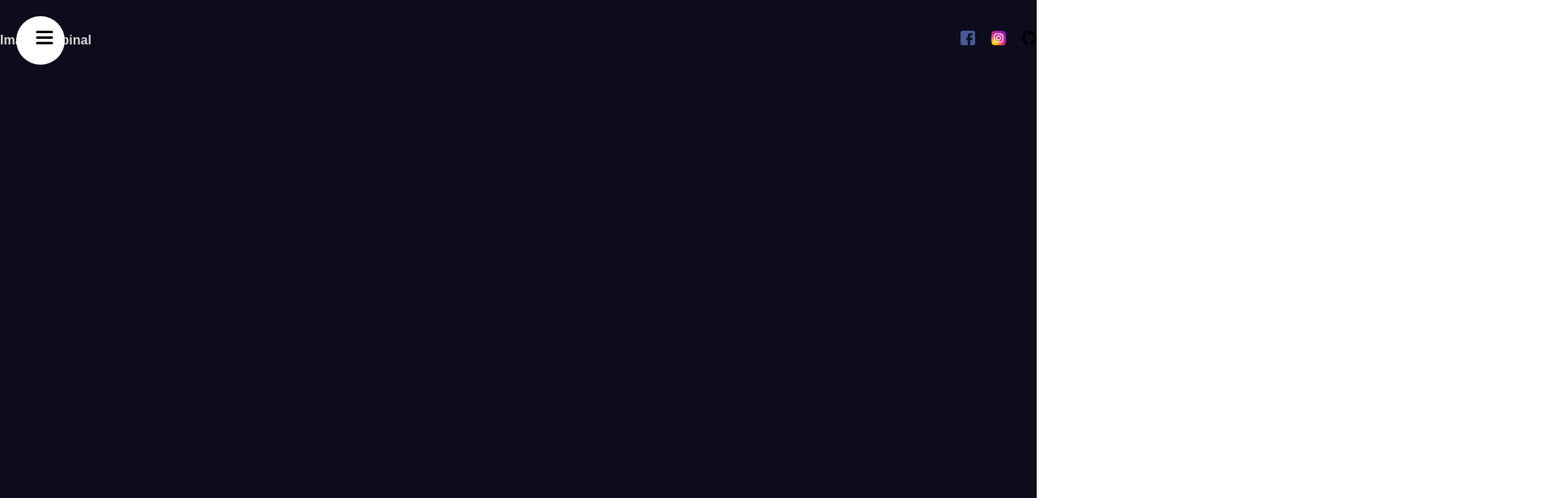
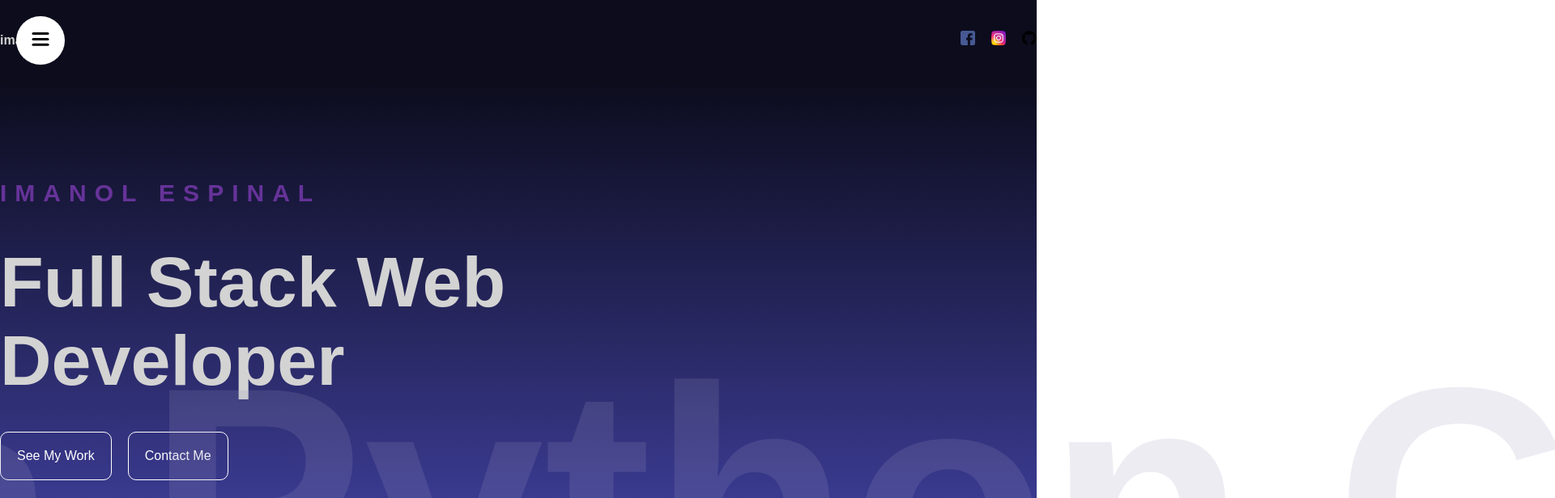
Before and after one commit to imaesp/portfolio_react, a React (Vite) app: page / in a window 1280 px wide. Shown: the top 616 px of the page at 81% size, 1920 px wide, since content can reach past the window. Built offline with nearby package versions, Linux system fonts and the light colour scheme.

Commit message:
Hero page added
Added animations for text containers

```diff
--- a/src/App.jsx
+++ b/src/App.jsx
@@ -1,6 +1,7 @@
 import { useState } from 'react'
 import './App.scss'
 import Navbar from './components/Navbar/Navbar'
+import Hero from './components/Hero/Hero'
 
 
 
@@ -11,6 +12,7 @@ function App() {
     <div>
       <section id='HomePage'>
         <Navbar></Navbar>
+        <Hero></Hero>
       </section>
       <section id='About'>About</section>
       <section id='Resume'>Resume</section>
--- /dev/null
+++ b/src/components/Hero/Hero.jsx
@@ -0,0 +1,65 @@
+import React from 'react'
+import "./Hero.scss"
+import {animate, motion} from "framer-motion"
+
+
+
+const sliderVariants = {
+    initial: {
+        x:0,
+    },
+    animate: {
+        x:"-1000%",
+        transition:{
+            repeat: Infinity,
+            repeatType: "mirror",
+            duration:80,
+        },
+    },
+};
+
+const textVariants = {
+    initial: {
+        x:-500,
+        opacity: 0,
+    },
+    animate: {
+        x:0,
+        opacity: 1,
+        transition:{
+            duration:1,
+            staggerChildren:0.1,
+        },
+    },
+    scrollButton: {
+        opacity: 0,
+        y: 10,
+        transition:{
+            duration:2,
+            repeat: Infinity,
+        },
+    },
+};
+
+function Hero() {
+  return (
+    <div className='hero'>
+        <div className='wrapper'>
+            <motion.div className='textContainer' variants={textVariants} initial="initial" animate="animate">
+                <motion.h2 variants={textVariants}>IMANOL ESPINAL</motion.h2>
+                <motion.h1 variants={textVariants}>Full Stack Web Developer</motion.h1>
+                <motion.div className='buttons' variants={textVariants}>
+                    <motion.button variants={textVariants}>See My Work</motion.button>
+                    <motion.button variants={textVariants}>Contact Me</motion.button>
+                </motion.div>
+                <motion.img variants={textVariants} animate="scrollButton" src="src\assets\scroll.png" alt="" />
+            </motion.div>
+        </div>
+        <motion.div className='slidingTextContainer' variants={sliderVariants} initial="initial" animate="animate">
+            Java Python CSS JavaScript HTML SQL TypeScript
+        </motion.div>
+    </div>
+  )
+}
+
+export default Hero
--- /dev/null
+++ b/src/components/Hero/Hero.scss
@@ -0,0 +1,55 @@
+.hero{
+    height: calc(100vh - 100px);
+    background: linear-gradient(180deg, #0c0c1d, #4a4ab8);
+
+    .wrapper{
+        max-width: 1366px;
+        height: 100%;
+        margin: auto;
+
+        .textContainer{
+            width: 50%;
+            height: 100%;
+            display: flex;
+            flex-direction: column;
+            justify-content: center;
+            gap: 40px;
+
+            h2{
+                font-size: 30px;
+                color: rebeccapurple;
+                letter-spacing: 10px;
+            }
+
+            h1{
+                font-size: 88px;
+            }
+
+            .buttons{
+                button{
+                    padding: 20px;
+                    border: 1px solid white;
+                    border-radius: 10px;
+                    background-color: transparent;
+                    color: white;
+                    margin-right: 20px;
+                    cursor: pointer;
+                    font-weight: 300;
+                }
+            }
+            img{
+                width: 50px;
+            }
+        }
+    }
+    .slidingTextContainer{
+        position: absolute;
+        font-size: 50vh;
+        bottom: -120px;
+        white-space: nowrap;
+        color: #9b97be2f;
+        width: 50%;
+        font-weight: bold;
+        pointer-events: none;
+    }
+}
--- a/src/components/Navbar/Navbar.jsx
+++ b/src/components/Navbar/Navbar.jsx
@@ -6,10 +6,9 @@ import {motion} from "framer-motion"
 const Navbar = () => {
   return (
     <div className="navbar">
-      {/*sidebar*/}
       <Sidebar></Sidebar>
       <div className="wrapper">
-        <motion.span initial={{opacity:0, scale:0.5}} animate={{opacity:1, scale:1}} transition={{duration:0.5}}>Imanol Espinal</motion.span>
+        <motion.span initial={{opacity:0, scale:0.5}} animate={{opacity:1, scale:1}} transition={{duration:0.5}}>ima.esp</motion.span>
         <div className='social'>
           <a href="#"><img src="src\assets\facebook.png" alt="" /></a>
           <a href="#"><img src="src\assets\instagram.png" alt="" /></a>
--- a/src/components/SideBar/Sidebar.jsx
+++ b/src/components/SideBar/Sidebar.jsx
@@ -2,12 +2,12 @@ import React, { useState } from 'react'
 import "./Sidebar.scss"
 import ToggleButton from './ToggleButton/ToggleButton'
 import Links from './Links/Links'
-import {delay, motion, transform} from "framer-motion"
+import {motion} from "framer-motion"
 
 
 const variants = {
   open: {
-    clipPath: "circle(1200px at 50px 50px)",
+    clipPath: "circle(1200px at 50px 30px)",
     transtion:{
       type:"spring",
       stiffness:20,
--- a/src/components/SideBar/Sidebar.scss
+++ b/src/components/SideBar/Sidebar.scss
@@ -34,8 +34,8 @@
         height: 50px;
         border-radius: 50%;
         position: fixed;
-        top: 25px;
-        left: 25px;
+        top: 27px;
+        left: 20px;
         background-color: transparent;
         border: none;
         cursor: pointer;
```
